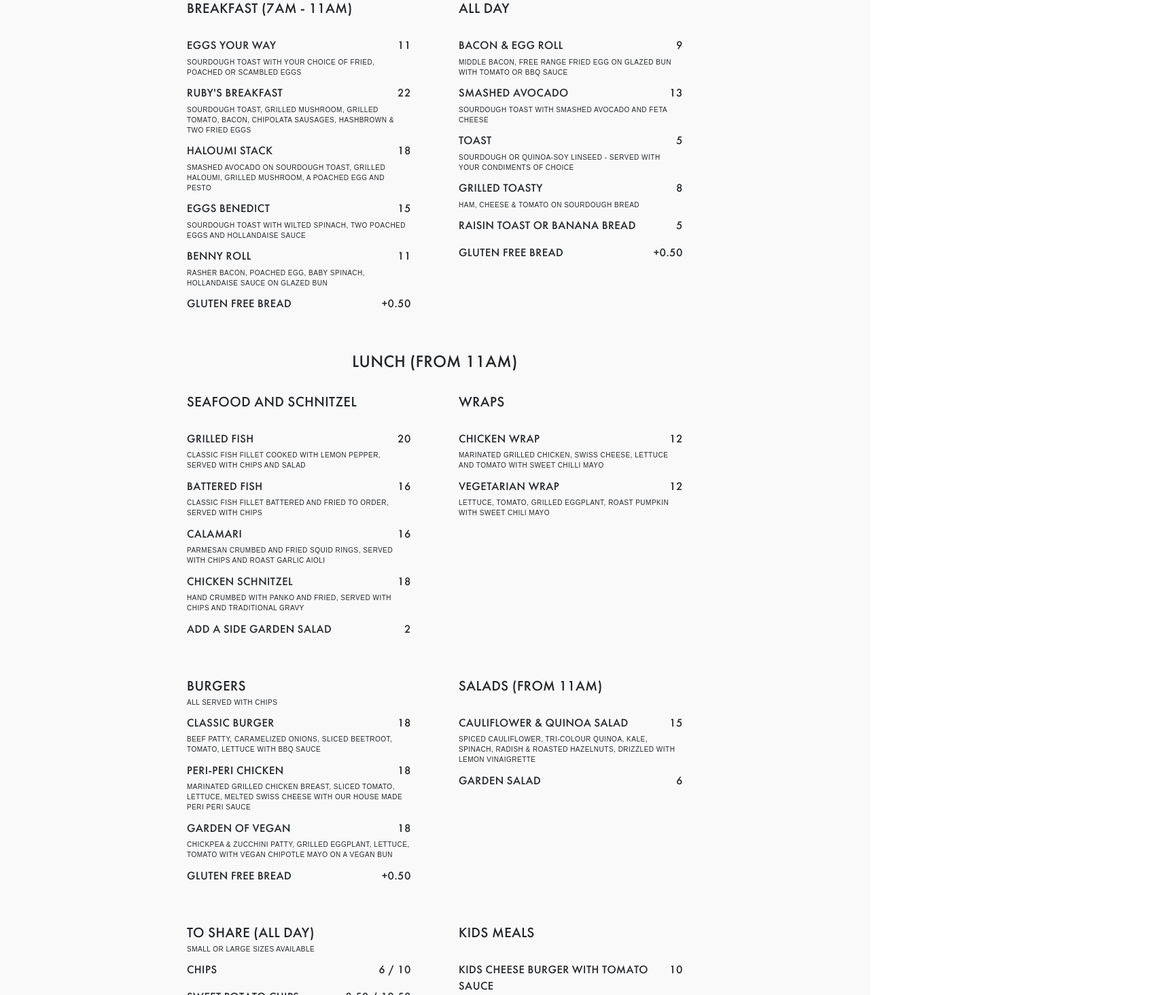
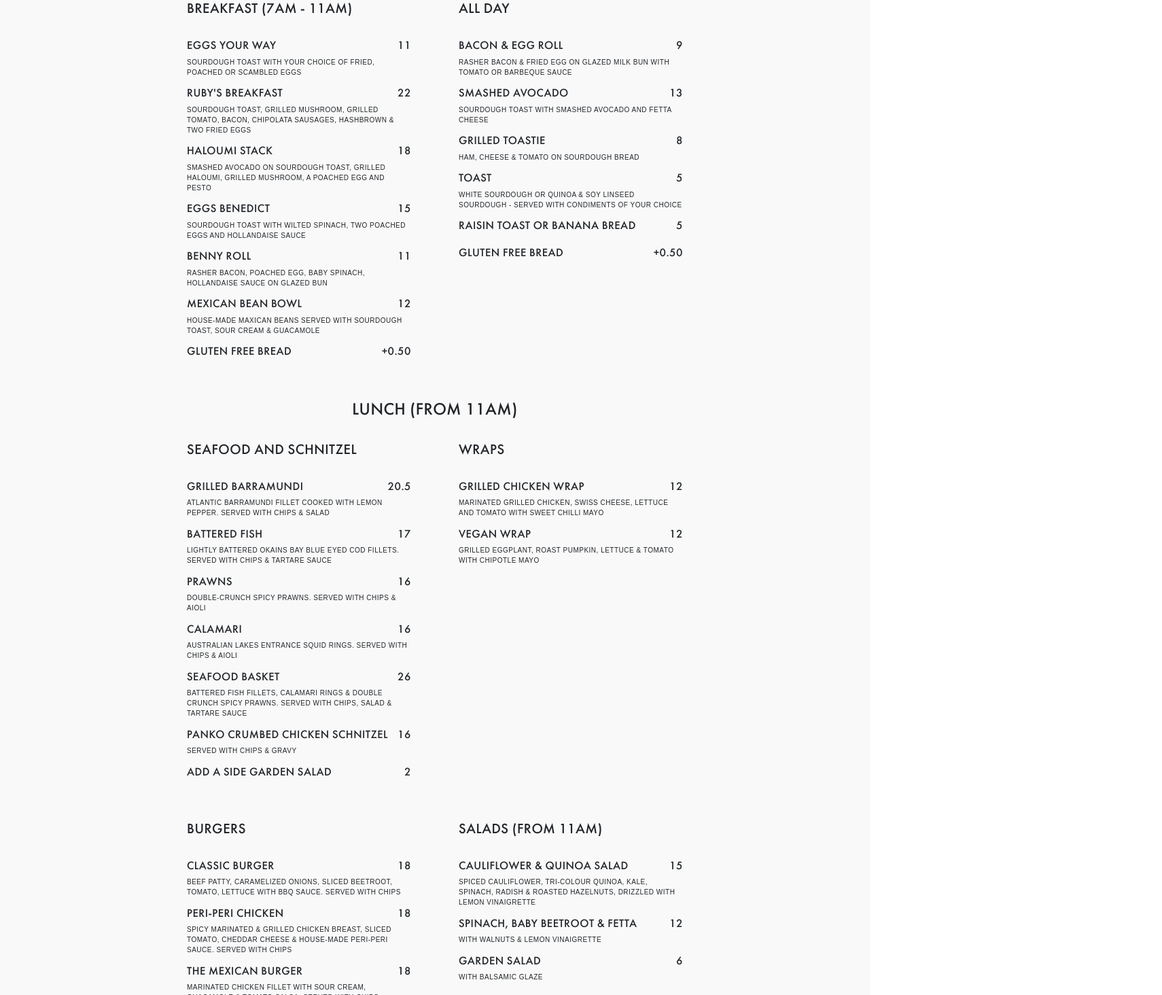
Before and after one commit to genevieveloreal/rubys-cafe, a plain HTML site: page index.html in a window 1280 px wide. Shown: the part 1336-2800 px from the top of the page at 68% size, 1710 px wide, since content can reach past the window. Drawn offline with nearby package versions, Linux system fonts and the light colour scheme.

Commit message:
updating index

```diff
--- a/index.html
+++ b/index.html
@@ -12,7 +12,7 @@
 </script>
 
 <meta charset="utf-8">
-<title>Ruby's Cafe Bulli | Beachside Restaurant - fresh & local produce</title>
+<title>Ruby's Cafe Bulli | Beachside Restaurant</title>
 <meta name="description" content="Ruby’s Cafe serves breakfast classics and lunch favourites with a beach-side twist in the heart of Bulli.">
 <meta name="viewport" content="width=device-width, initial-scale=1">
 <link rel="stylesheet" href="css/normalize.css">
@@ -106,14 +106,16 @@
   <div class="row">
       <p>Ruby’s Cafe serves breakfast classics and brunch favourites with a beachside twist in the heart of Bulli.<br><br>We use fresh, locally sourced produce and Macchina Espresso coffee beans. What’s not to love about that!<br><br/>
         <a href="http://www.macchina.com.au/" target="_blank"><img src="images/macchina_logo.png" width="200"></a><br/><br>Open from 7am Monday - Sunday.</p>
-      <div class="certificate">
+      <div class="certificate" style="display:flex;">
+            <div id="TA_certificateOfExcellence485" class="TA_certificateOfExcellence"><ul id="SvzWrj6" class="TA_links bigxLfddDpP"><li id="U2fC4PSgBC" class="jUiTLd"><a target="_blank" href="https://www.tripadvisor.com.au/Restaurant_Review-g255333-d4845634-Reviews-Ruby_s_Cafe_On_Bulli_Beach-Wollongong_New_South_Wales.html"><img src="https://www.tripadvisor.com.au/img/cdsi/img2/awards/CoE2017_WidgetAsset-14348-2.png" alt="TripAdvisor" class="widCOEImg" id="CDSWIDCOELOGO"/></a></li></ul></div><script async src="https://www.jscache.com/wejs?wtype=certificateOfExcellence&amp;uniq=485&amp;locationId=4845634&amp;lang=en_AU&amp;year=2017&amp;display_version=2" data-loadtrk onload="this.loadtrk=true"></script>
         <div id="TA_certificateOfExcellence157" class="TA_certificateOfExcellence">
             <ul id="Z04EgPDc" class="TA_links 1jeMxN">
             <li id="BgByKOMgu" class="9Ew5pQ">
             <a target="_blank" href="https://www.tripadvisor.com.au/Restaurant_Review-g255333-d4845634-Reviews-Ruby_s_Cafe_On_Bulli_Beach-Wollongong_New_South_Wales.html"><img src="https://www.tripadvisor.com.au/img/cdsi/img2/awards/CoE2017_WidgetAsset-14348-2.png" alt="TripAdvisor" class="widCOEImg" id="CDSWIDCOELOGO"/></a>
             </li>
             </ul>
-            </div>
+        </div>
+        <div id="TA_certificateOfExcellence514" class="TA_certificateOfExcellence"><ul id="kpsaYhe" class="TA_links iwA36pi4"><li id="3v4Au2" class="9HQzYBVQDrvP"><a target="_blank" href="https://www.tripadvisor.com.au/Restaurant_Review-g255333-d4845634-Reviews-Ruby_s_Cafe_On_Bulli_Beach-Wollongong_New_South_Wales.html"><img src="https://www.tripadvisor.com.au/img/cdsi/img2/awards/CoE2017_WidgetAsset-14348-2.png" alt="TripAdvisor" class="widCOEImg" id="CDSWIDCOELOGO"/></a></li></ul></div><script async src="https://www.jscache.com/wejs?wtype=certificateOfExcellence&amp;uniq=514&amp;locationId=4845634&amp;lang=en_AU&amp;year=2019&amp;display_version=2" data-loadtrk onload="this.loadtrk=true"></script>
             <script async src="https://www.jscache.com/wejs?wtype=certificateOfExcellence&amp;uniq=157&amp;locationId=4845634&amp;lang=en_AU&amp;year=2018&amp;display_version=2" data-loadtrk onload="this.loadtrk=true"></script>
       </div>
 
@@ -138,6 +140,8 @@
                 <sub>Sourdough toast with wilted spinach, two poached eggs and hollandaise sauce</sub></p>
                 <p>Benny Roll<span>11</span>
                     <sub>Rasher bacon, poached egg, baby spinach, hollandaise sauce on glazed bun</sub></p>
+                <p>Mexican Bean Bowl <span>12</span>
+                    <sub>House-made Maxican beans served with sourdough toast, sour cream & guacamole</sub></p>
                 <p>Gluten free bread <span>+0.50</span></p>
                 </div>
             </div>
@@ -145,13 +149,13 @@
               <div class="content-inner">
                 <h5>ALL DAY</h5>
                 <p>Bacon & Egg Roll<span>9</span>
-                <sub>Middle bacon, free range fried egg on glazed bun with tomato or BBQ sauce</sub></p>
+                <sub>Rasher bacon & fried egg on glazed milk bun with tomato or barbeque sauce</sub></p>
                 <p>Smashed Avocado<span>13</span>
-                <sub>Sourdough toast with smashed avocado and feta cheese</sub></p>
+                <sub>Sourdough toast with smashed avocado and fetta cheese</sub></p>
+                <p>Grilled Toastie<span>8</span>
+                    <sub>Ham, cheese &amp; tomato on sourdough bread</sub></p>
                 <p>Toast<span>5</span>
-                <sub>sourdough or quinoa-soy linseed - served with your condiments of choice</sub></p>
-                <p>Grilled Toasty<span>8</span>
-                <sub>Ham, cheese &amp; tomato on sourdough bread</sub></p>
+                <sub>White sourdough or quinoa & soy linseed sourdough - Served with condiments of your choice</sub></p>
                 <p>Raisin Toast or Banana Bread<span>5</span>
                 </p>
                 <p>Gluten free bread <span>+0.50</span></p>
@@ -161,14 +165,18 @@
           <div class="col-lg-6">
               <div class="content-inner">
                 <h5>SEAFOOD AND SCHNITZEL</h5>
-                <p>Grilled Fish<span>20</span>
-                <sub>Classic fish fillet cooked with lemon pepper, served with chips and salad</sub></p>
-                <p>Battered Fish<span>16</span>
-                <sub>Classic fish fillet battered and fried to order, served with chips</sub></p>
+                <p>Grilled Barramundi <span>20.5</span>
+                    <sub>Atlantic barramundi fillet cooked with lemon pepper. Served with chips & salad</sub></p>
+                <p>Battered Fish<span>17</span>
+                <sub>Lightly battered Okains Bay blue eyed cod fillets. Served with chips & tartare sauce</sub></p>
+                <p>Prawns <span>16</span>
+                <sub>Double-crunch spicy prawns. Served with chips & aioli</sub></p>
                 <p>Calamari<span>16</span>
-                <sub>Parmesan crumbed and fried squid rings, served with chips and roast garlic aioli </sub></p>
-                <p>Chicken Schnitzel<span>18</span>
-                <sub>Hand crumbed with panko and fried, served with chips and traditional gravy</sub></p>
+                <sub>Australian Lakes Entrance squid rings. Served with chips & aioli</sub></p>
+                <p>Seafood Basket<span>26</span>
+                <sub>Battered fish fillets, calamari rings & double crunch spicy prawns. Served with chips, salad & tartare sauce</sub></p>
+                <p>Panko Crumbed Chicken Schnitzel <span>16</span>
+                    <sub>Served with chips & gravy</sub></p>
                 <p>Add a side garden salad<span>2</span>
                 </p>
               </div>
@@ -176,20 +184,21 @@
           <div class="col-lg-6">
             <div class="content-inner">
               <h5>WRAPS</h5>
-              <p>Chicken Wrap<span>12</span>
+              <p>Grilled Chicken Wrap<span>12</span>
                 <sub>Marinated grilled chicken, Swiss cheese, lettuce and tomato with sweet chilli mayo </sub></p>
-              <p>Vegetarian Wrap<span>12</span>
-            <sub>Lettuce, tomato, grilled eggplant, roast pumpkin with sweet chili mayo</sub></p>
+              <p>Vegan Wrap<span>12</span>
+            <sub>Grilled eggplant, roast pumpkin, lettuce & tomato with chipotle mayo</sub></p>
             </div>
         </div>
         <div class="col-lg-6">
             <div class="content-inner">
-            <h5>BURGERS<sub>All served with chips</sub></h5>
+            <h5>BURGERS</h5>
             <p>Classic Burger<span>18</span>
-            <sub>Beef patty, caramelized onions, sliced beetroot, tomato, lettuce with bbq sauce</sub></p>
+            <sub>Beef patty, caramelized onions, sliced beetroot, tomato, lettuce with bbq sauce. Served with chips</sub></p>
             <p>Peri-Peri Chicken<span>18</span>
-            <sub>Marinated grilled chicken breast, sliced tomato, lettuce, melted Swiss cheese with our house made Peri Peri sauce
-            </sub></p>
+            <sub>Spicy marinated & grilled chicken breast, sliced tomato, cheddar cheese & house-made peri-peri sauce. Served with chips </sub></p>
+            <p>The Mexican Burger <span>18</span>
+            <sub>Marinated chicken fillet with sour cream, guacamole & tomato salsa. Served with chips</sub></p>
             <p>Garden of Vegan<span>18</span>
             <sub>Chickpea & zucchini patty, grilled eggplant, lettuce, tomato with vegan chipotle mayo on a vegan bun</sub></p>
             <p>Gluten Free Bread <span>+0.50</span>
@@ -201,7 +210,10 @@
                 <h5>SALADS (from 11am)</h5>
                 <p>Cauliflower &amp; Quinoa Salad<span>15</span>
                 <sub>Spiced cauliflower, tri-colour quinoa, kale, spinach, radish & roasted hazelnuts, drizzled with lemon vinaigrette</sub></p>
-                <p>Garden Salad<span>6</span></p>
+                <p>Spinach, Baby Beetroot  &amp; Fetta<span>12</span>
+                    <sub>With walnuts & lemon vinaigrette</sub></p>
+                <p>Garden Salad<span>6</span>
+                <sub>With balsamic glaze</sub></p>
               </div>
           </div>
            <div class="col-lg-6">
@@ -212,7 +224,7 @@
               <p>Chips<span>6 / 10</span></p>
               <p>Sweet potato chips<span>8.50 / 12.50</span>
             <sub>With aioli</sub></p>
-              <p>Potato Wedges<span>8.50 / 12.50</span>
+              <p>Seasoned Potato Wedges<span>8.50 / 12.50</span>
             <sub>with sour cream & sweet chilli</sub></p>
               </div>
           </div>
@@ -287,7 +299,8 @@
             <p>Iced Chocolate / Iced Coffee<span>7</span></p>
             </div>
         </div>
-         <a href="/files/rubyscafe_menu.pdf?v=17022019" class="btn btn-secondary" target="_blank">Downloadable Menu</a>
+
+         <a href="/files/rubyscafe_menu.pdf?v=02062019" class="btn btn-secondary" target="_blank">Download Full Menu</a>
   </div>
 </div>
 </div>
```
